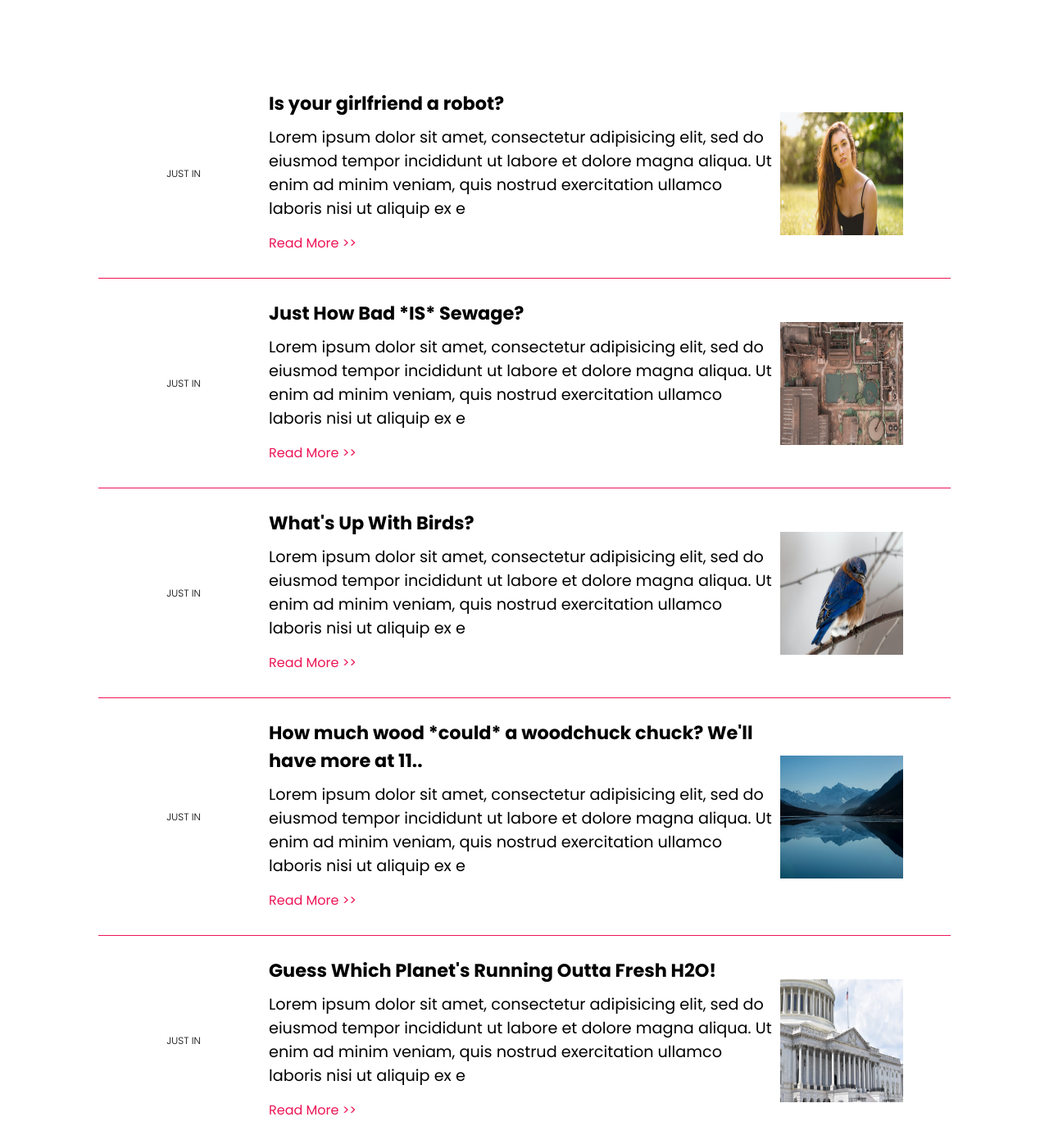
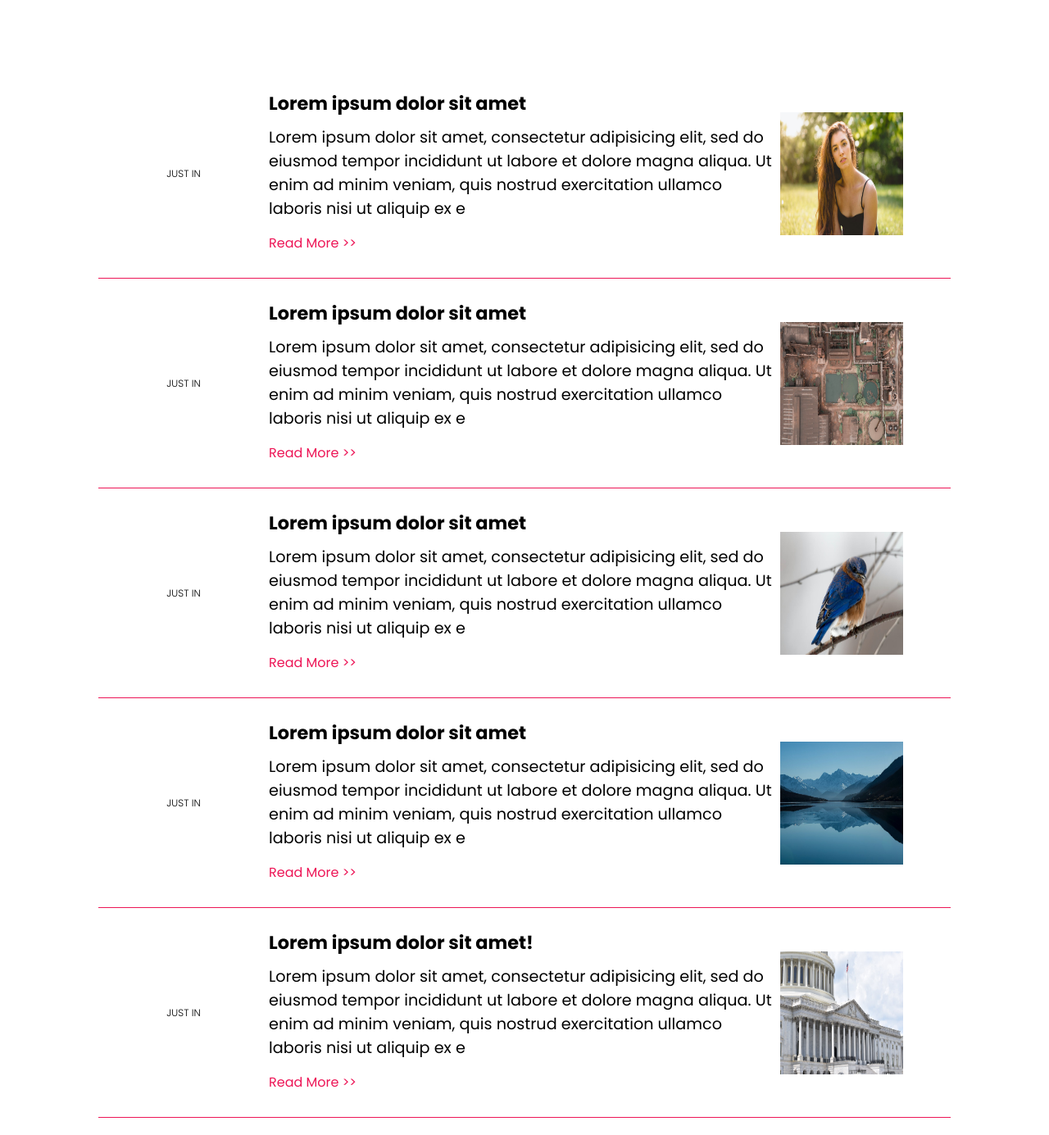
Before and after one commit to kevinkell-y/activism, a plain HTML site: page index.html in a window 1280 px wide. Shown: the part 2314-3699 px from the top of the page at 82% size. Drawn offline with nearby package versions, Linux system fonts and the light colour scheme.

Commit message:
Editing links

```diff
--- a/index.html
+++ b/index.html
@@ -24,7 +24,7 @@
         <div class="max-width">
         <div class="logo"><a href="#home"><span>Fluoride</span> Action Network</a></div>
             <ul class="menu">
-              <li><a href="#">Our Work</a></li>
+              <li><a href="#about">Our Work</a></li>
               <li><a href="get-involved">Get Involved</a></li>
               <li><a href="/activism/about.html">About</a></li>
               <li><a href="#">Donate</a></li>
@@ -131,7 +131,7 @@
             <article>
                 <h4>Just in</h4>
                 <div>
-                    <h2>Is your girlfriend a robot?</h2>
+                    <h2>Lorem ipsum dolor sit amet</h2>
                     <p>Lorem ipsum dolor sit amet, consectetur adipisicing elit, sed do eiusmod tempor incididunt ut labore et dolore magna aliqua. Ut enim ad minim veniam, quis nostrud exercitation ullamco laboris nisi ut aliquip ex e</p>
                     <a href="#">Read More <span>>></span></a>
                 </div>
@@ -141,7 +141,7 @@
             <article>
                 <h4>Just in</h4>
                 <div>
-                    <h2>Just How Bad *IS* Sewage?</h2>
+                    <h2>Lorem ipsum dolor sit amet</h2>
                     <p>Lorem ipsum dolor sit amet, consectetur adipisicing elit, sed do eiusmod tempor incididunt ut labore et dolore magna aliqua. Ut enim ad minim veniam, quis nostrud exercitation ullamco laboris nisi ut aliquip ex e</p>
                     <a href="#">Read More <span>>></span></a>
                 </div>
@@ -151,7 +151,7 @@
             <article>
                 <h4>Just in</h4>
                 <div>
-                    <h2>What's Up With Birds?</h2>
+                    <h2>Lorem ipsum dolor sit amet</h2>
                     <p>Lorem ipsum dolor sit amet, consectetur adipisicing elit, sed do eiusmod tempor incididunt ut labore et dolore magna aliqua. Ut enim ad minim veniam, quis nostrud exercitation ullamco laboris nisi ut aliquip ex e</p>
                     <a href="#">Read More <span>>></span></a>
                 </div>
@@ -161,7 +161,7 @@
             <article>
                 <h4>Just in</h4>
                 <div>
-                    <h2>How much wood *could* a woodchuck chuck? We'll have more at 11..</h2>
+                    <h2>Lorem ipsum dolor sit amet</h2>
                     <p>Lorem ipsum dolor sit amet, consectetur adipisicing elit, sed do eiusmod tempor incididunt ut labore et dolore magna aliqua. Ut enim ad minim veniam, quis nostrud exercitation ullamco laboris nisi ut aliquip ex e</p>
                     <a href="#">Read More <span>>></span></a>
                 </div>
@@ -171,7 +171,7 @@
             <article>
                 <h4>Just in</h4>
                 <div>
-                    <h2>Guess Which Planet's Running Outta Fresh H2O!</h2>
+                    <h2>Lorem ipsum dolor sit amet!</h2>
                     <p>Lorem ipsum dolor sit amet, consectetur adipisicing elit, sed do eiusmod tempor incididunt ut labore et dolore magna aliqua. Ut enim ad minim veniam, quis nostrud exercitation ullamco laboris nisi ut aliquip ex e</p>
                     <a href="#">Read More <span>>></span></a>
                 </div>
```
